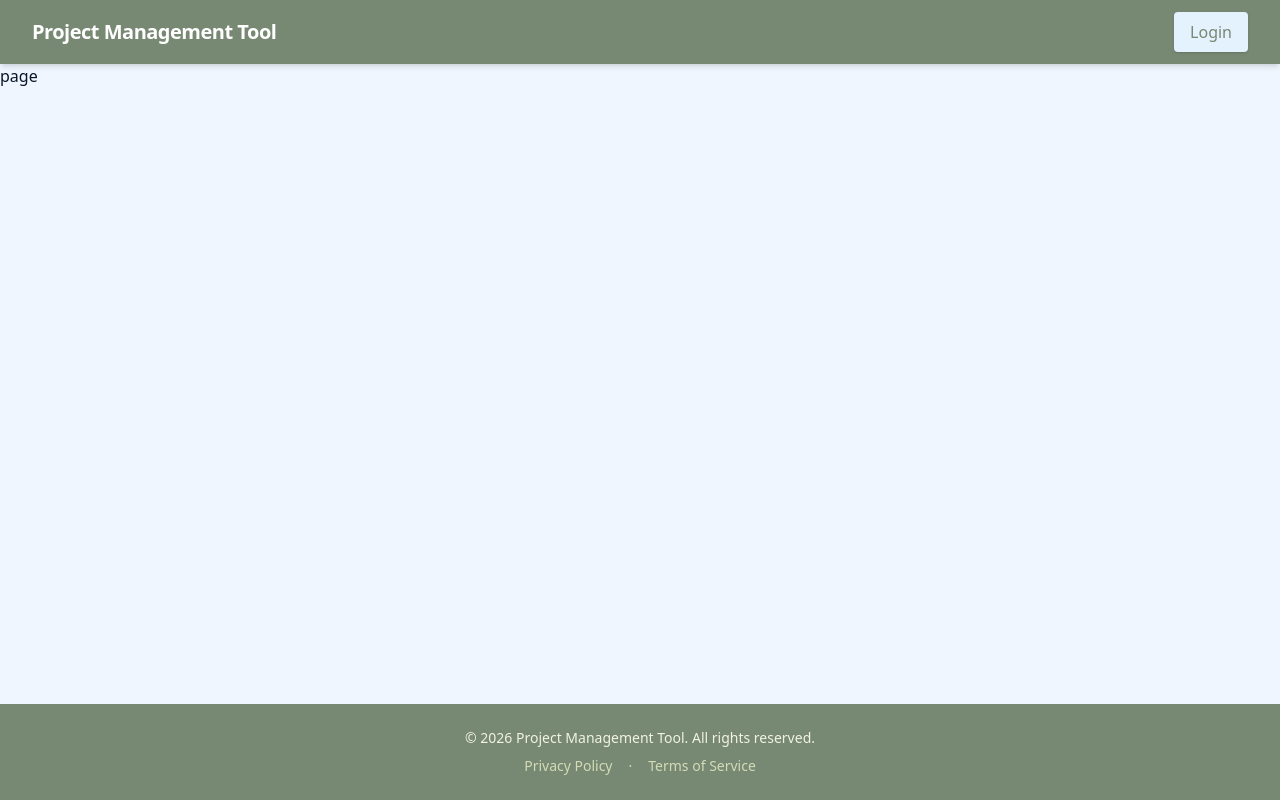
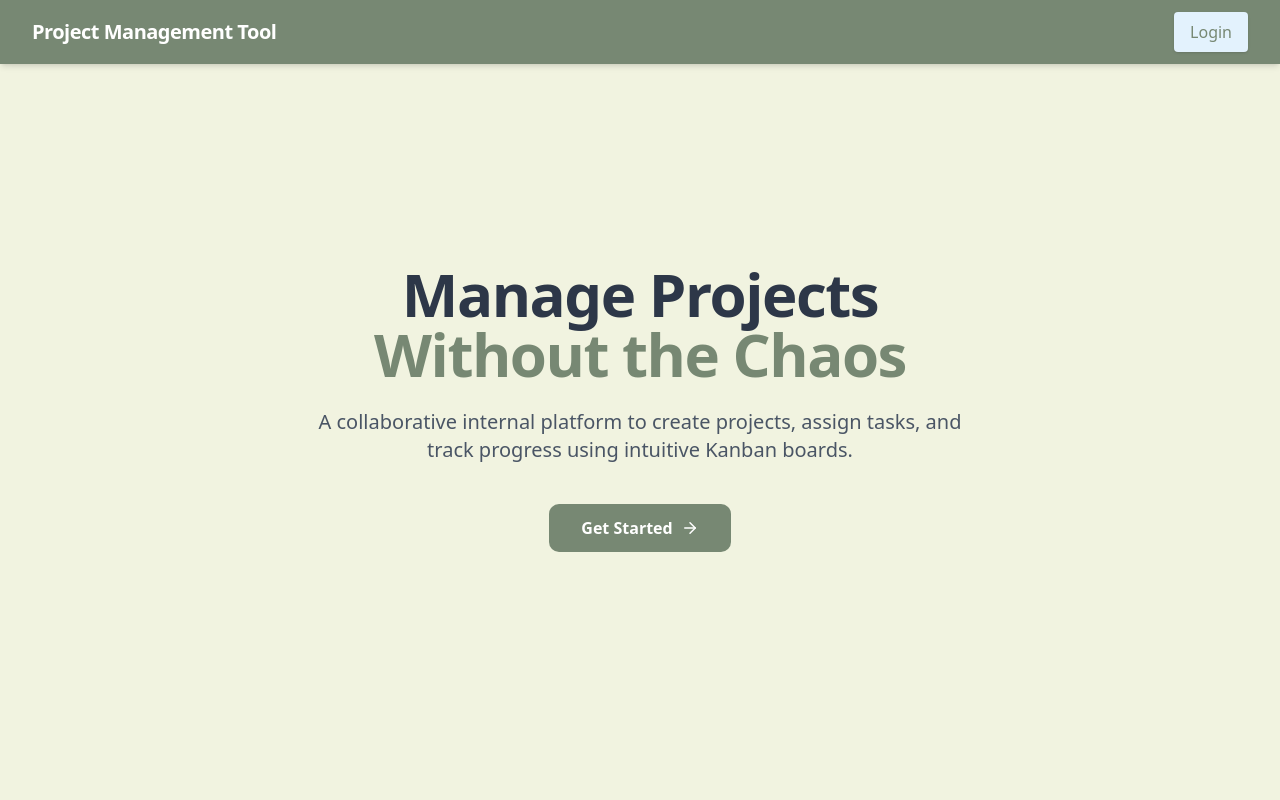
Before and after one commit to RaturiAR7/task-manager-frontend-jman, a Next.js app: page / in a window 1280 px wide. Shown: the top 800 px of the page. Built offline with nearby package versions, Linux system fonts and the light colour scheme.

Commit message:
landing page commit

```diff
--- a/src/app/page.tsx
+++ b/src/app/page.tsx
@@ -1,9 +1,31 @@
-import React from 'react'
+"use client";
 
-const page = () => {
+import { ArrowRight } from "lucide-react";
+import { useRouter } from "next/navigation";
+const Home = () => {
+  const router = useRouter();
   return (
-    <div>page</div>
-  )
-}
+    <div className="min-h-screen bg-[#F1F3E0] font-sans text-[#2D3748]">
+       <section className="text-center py-50 px-10">
+      <h1 className="text-5xl md:text-6xl font-extrabold text-[#2D3748] mb-6 tracking-tight">
+        Manage Projects <br />
+        <span className="text-[#778873]">Without the Chaos</span>
+      </h1>
+      <p className="text-xl text-gray-600 max-w-2xl mx-auto mb-10">
+        A collaborative internal platform to create projects, assign tasks,
+        and track progress using intuitive Kanban boards.
+      </p>
+      <div className="flex justify-center gap-4">
+        <button
+          onClick={() => router.push("/auth")}
+          className="px-8 py-3 bg-[#778873] text-white rounded-lg font-semibold hover:bg-[#A1BC98] transition-all flex items-center gap-2"
+        >
+          Get Started <ArrowRight size={18} />
+        </button>
+      </div>
+    </section>
+    </div>
+  );
+};
 
-export default page
+export default Home;
```
